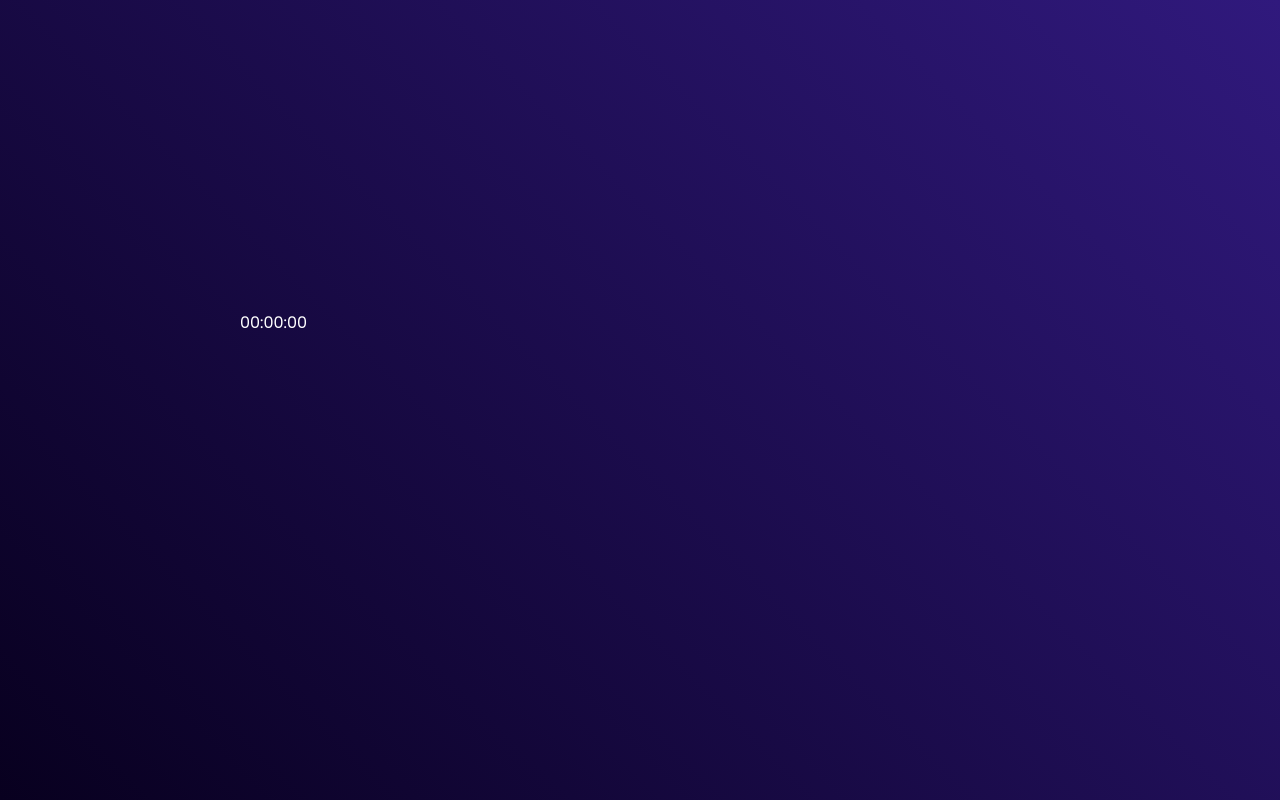
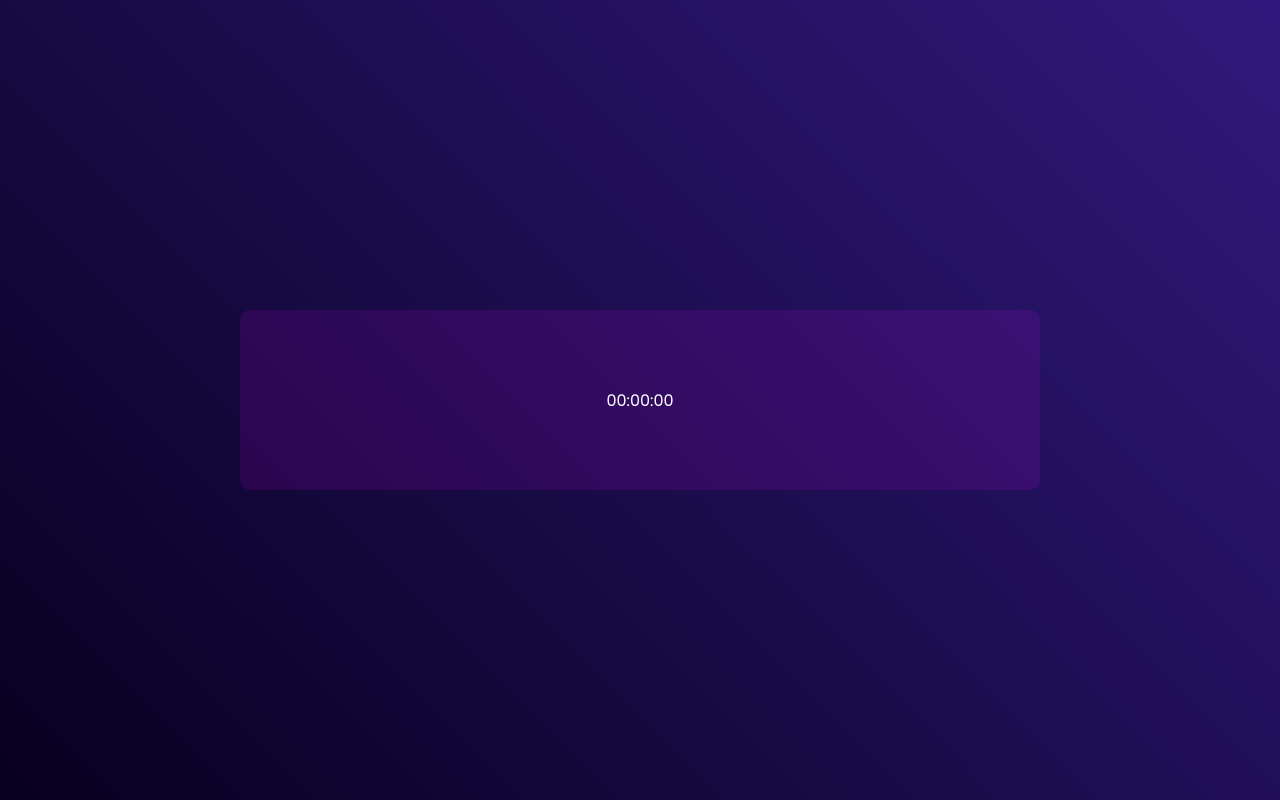
Before and after one commit to teddymitei/Clock, a plain HTML site: page index.html in a window 1280 px wide. Drawn offline with Linux system fonts and the light colour scheme.

Commit message:
clock styling

```diff
--- a/style.css
+++ b/style.css
@@ -21,3 +21,13 @@
     left: 50%;
     transform: translate(-50%,-50%);
 }
+
+.clock{
+    width: 100%;
+    height: 100%;
+    background: rgba(235,0,255,0.11);
+    border-radius: 10px;
+    display: flex;
+    align-items: center;
+    justify-content: center;
+}
```
